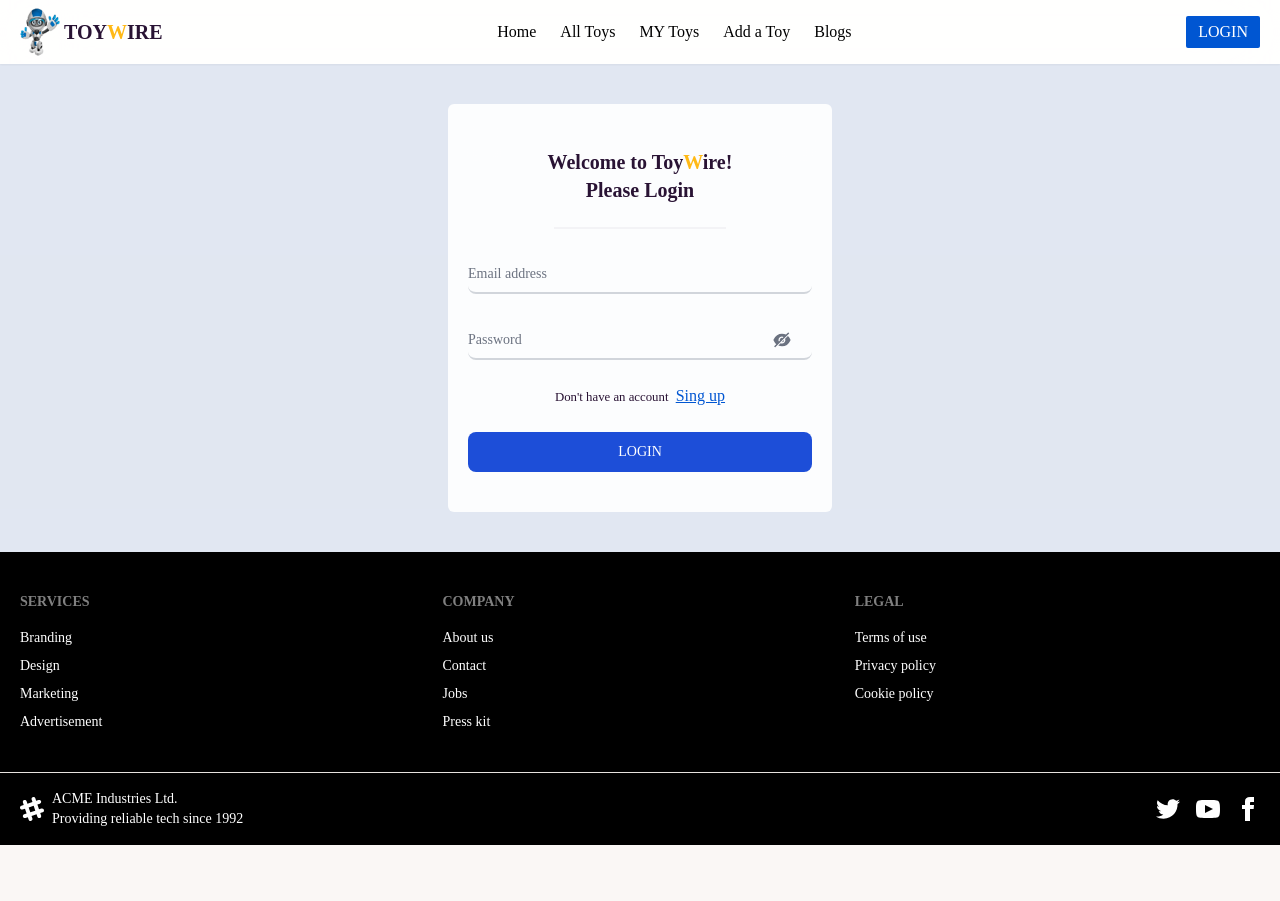
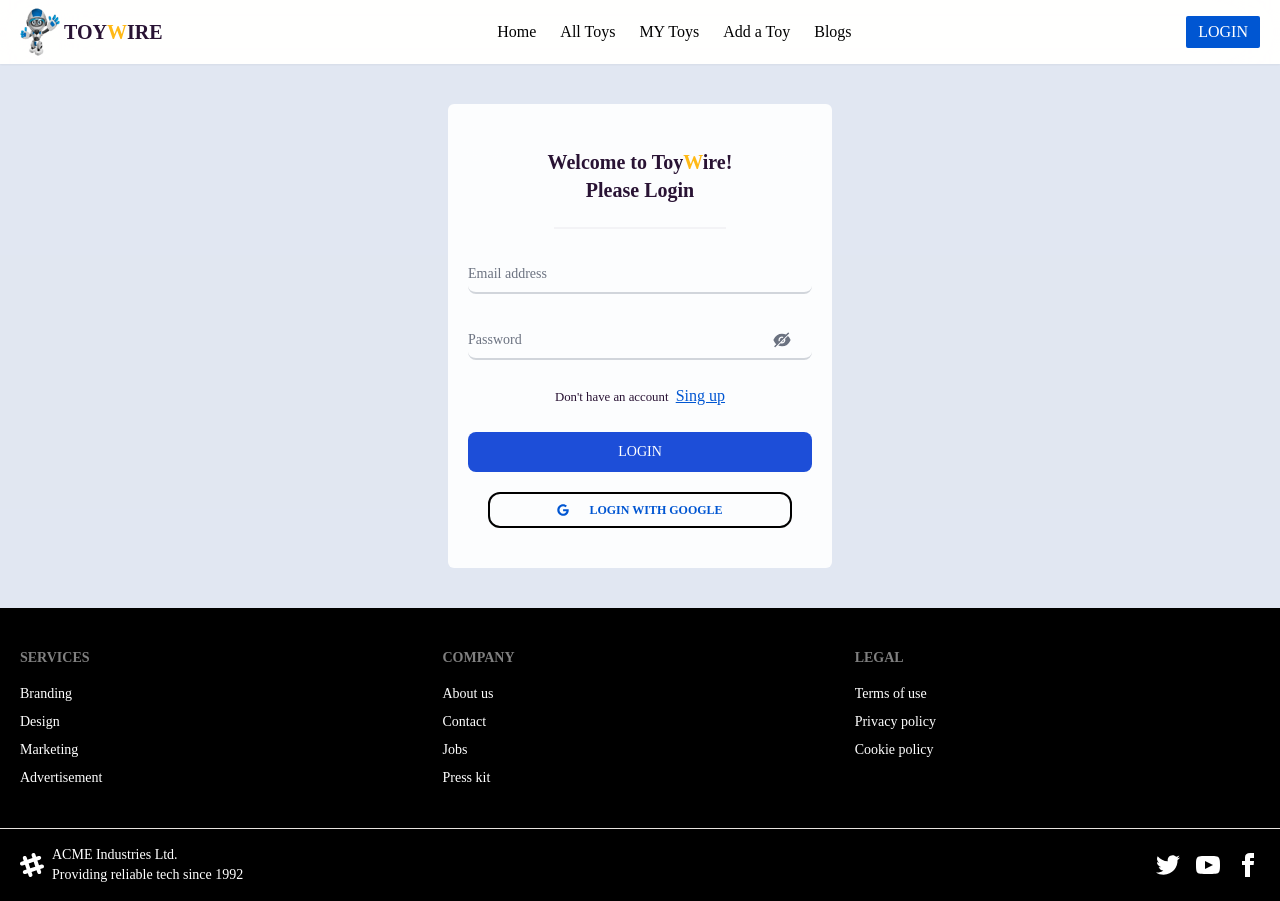
Before and after one commit to smsohag32/toyWire-client-site, a React (Vite) app: page /login in a window 1280 px wide. Before the commit the page ends 845 px from the top, so only its background shows below. Built offline with nearby package versions, Linux system fonts and the light colour scheme; no server answers.

Commit message:
google login implemented

```diff
--- a/src/layouts/MainLayout.jsx
+++ b/src/layouts/MainLayout.jsx
@@ -1,15 +1,8 @@
 import { Outlet } from "react-router-dom";
 import Header from "../pages/shared/Header/Header";
 import Footer from "../pages/shared/Footer/Footer";
-import { useContext } from "react";
-import { AuthContext } from "../context/AuthProvider";
-import Spinner from "../components/Spinner";
 
 const MainLayout = () => {
-  const { loading } = useContext(AuthContext);
-  if (loading) {
-    return <Spinner />;
-  }
   return (
     <div>
       <Header />
--- a/src/pages/Blogs/Blog.jsx
+++ b/src/pages/Blogs/Blog.jsx
@@ -1,7 +1,7 @@
 const Blog = ({ blog }) => {
   return (
     <>
-      <div className="border-2 p-5 bg-slate-50 rounded-md hover:rounded-xl hover:bg-white backdrop-blur-lg">
+      <div className="border-2 p-5 bg-white rounded-md hover:rounded-xl hover:bg-white backdrop-blur-lg">
         <h2 className="text-center text-2xl opacity-80 mb-2">
           {blog?.question}
         </h2>
--- a/src/pages/Blogs/Blogs.jsx
+++ b/src/pages/Blogs/Blogs.jsx
@@ -1,5 +1,4 @@
 import { useEffect, useState } from "react";
-import { useLoaderData } from "react-router-dom";
 import Spinner from "../../components/Spinner";
 import Blog from "./Blog";
 import faqImg from "../../assets/banner/faq.png";
@@ -16,9 +15,12 @@ const Blogs = () => {
         setLoading(false);
       });
   }, []);
+
+  // spinner
   if (loading) {
     return <Spinner />;
   }
+
   return (
     <div className="bg-slate-100">
       <div
--- a/src/pages/Login/Login.jsx
+++ b/src/pages/Login/Login.jsx
@@ -5,8 +5,9 @@ import { useContext, useState } from "react";
 import { AuthContext } from "../../context/AuthProvider";
 import { AiFillEye, AiFillEyeInvisible } from "react-icons/ai";
 import { useForm } from "react-hook-form";
+import { FaGoogle } from "react-icons/fa";
 const Login = () => {
-  const { userLogin } = useContext(AuthContext);
+  const { userLogin, googleLogin } = useContext(AuthContext);
   const navigate = useNavigate();
   const [error, setError] = useState("");
   const [isShow, setIsShow] = useState(false);
@@ -36,6 +37,15 @@ const Login = () => {
           setError("Your password is not correct.");
         }
       });
+  };
+
+  // handle google login
+  const handleGoogleLogin = () => {
+    googleLogin()
+      .then((result) => {
+        navigate(from, { replace: true });
+      })
+      .catch();
   };
 
   return (
@@ -139,6 +149,14 @@ const Login = () => {
             </button>
           </div>
         </form>
+        <div className="mt-5 px-5">
+          <button
+            onClick={handleGoogleLogin}
+            className="w-full flex justify-center items-center gap-5 rounded-xl py-2 hover:bg-orange-300 uppercase text-xs primary-text hover: hover:text-white hover:border-stone-100 font-bold border-black border-2"
+          >
+            <FaGoogle className="" /> Login with google
+          </button>
+        </div>
       </div>
     </div>
   );
```
